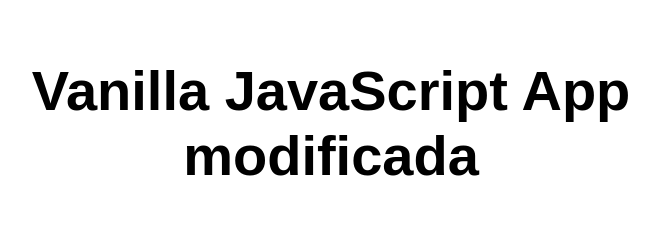
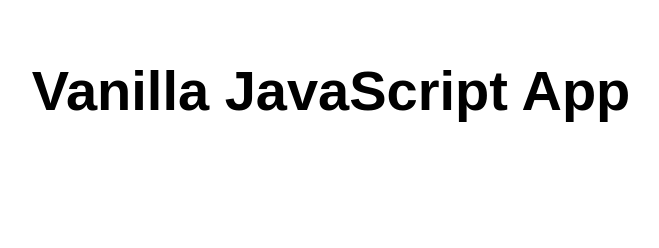
Before and after one commit to 97arelloso/azure-web-app, a website: page src/index.html in a window 1280 px wide. Shown: the whole page, without its empty margins (309-968 px from the left). Drawn offline with Linux system fonts and the light colour scheme.

Commit message:
Update index.html

```diff
--- a/src/index.html
+++ b/src/index.html
@@ -10,7 +10,7 @@
 
 <body>
   <main>
-    <h1>Vanilla JavaScript App modificada</h1>
+    <h1>Vanilla JavaScript App</h1>
   </main>
 </body>
 
```
